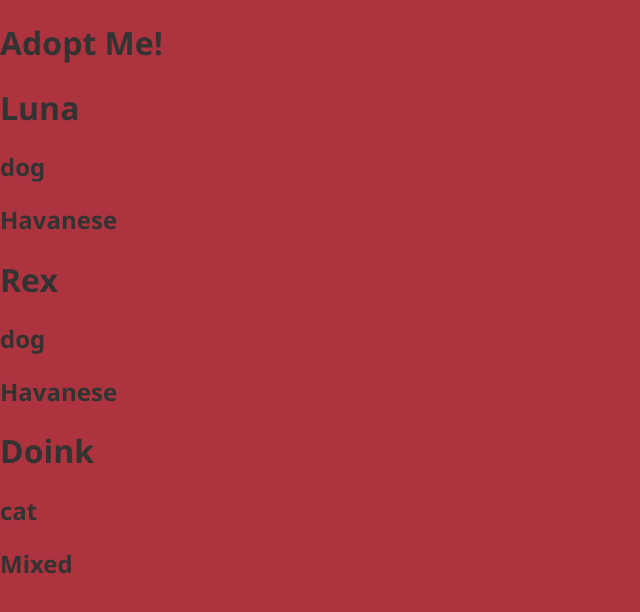
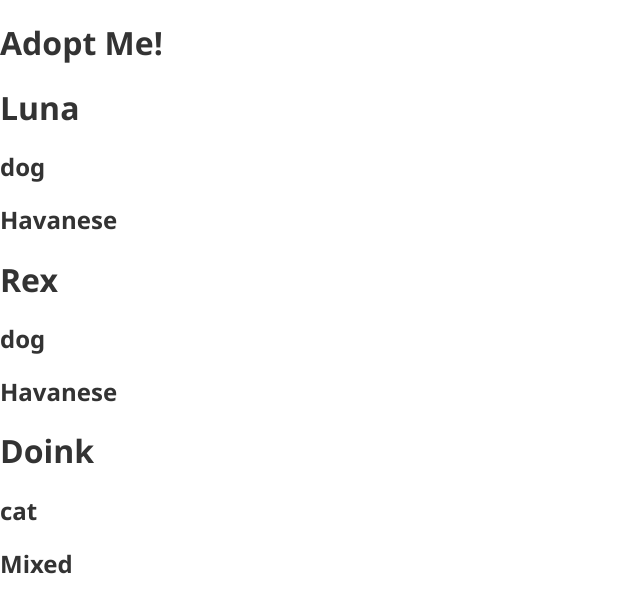
Before and after one commit to savioabugah/fem-react, a React (Vite) app: page / in a window 1280 px wide. Shown: the top 612 px of the page, without its empty margins (0-640 px from the left). Built offline with nearby package versions, Linux system fonts and the light colour scheme.

Commit message:
chore: change css

```diff
--- a/src/style.css
+++ b/src/style.css
@@ -4,7 +4,6 @@
 }
 
 body {
-  background-color: #ad343e;
   margin: 0;
   font-family: "Segoe UI", Tahoma, Geneva, Verdana, sans-serif;
 }
```
